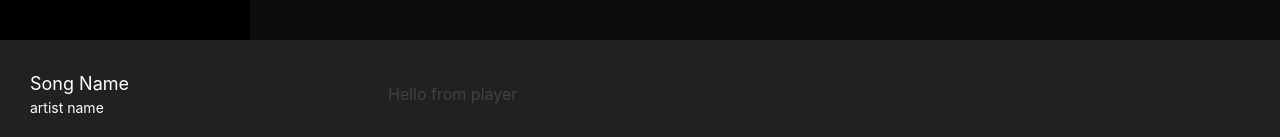
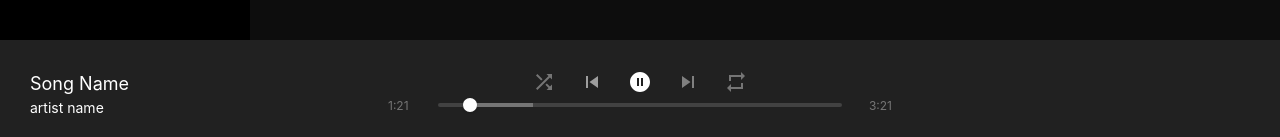
Before and after one commit to Standupic/FullStackApp, a Next.js app: page / in a window 1280 px wide. Shown: the part 660-797 px from the top of the page. Built offline with nearby package versions, Linux system fonts and the light colour scheme; no server answers; the database is empty; what easy-peasy would draw is missing.

Commit message:
add player markup

```diff
--- a/components/player.tsx
+++ b/components/player.tsx
@@ -19,11 +19,116 @@
   MdOutlinePlayCircleFilled,
   MdOutlinePauseCircleFilled,
   MdOutlineRepeat,
-} from "react-icons/all";
+} from "react-icons/md";
 import { useStoreActions } from "easy-peasy";
 
-const Player = () => {
-  return <Box>Hello from player</Box>;
+const Player = ({ song, activeSong }) => {
+  const [playing, setPlaying] = useState(true);
+  const [index, setIndex] = useState(0);
+  const [seek, setSeek] = useState(0.0);
+  const [repeat, setRepeat] = useState(false);
+  const [shuffle, setShuffle] = useState(false);
+  const [duration, setDuration] = useState(0.0);
+
+  const setPlayState = (value) => {
+    setPlaying(value);
+  };
+
+  const onShuffle = () => {
+    setShuffle((state) => !state);
+  };
+
+  const onRepeat = () => {
+    setRepeat((state) => !state);
+  };
+
+  return (
+    <Box>
+      <Box>{/* <ReactHowler playing={playing} src={activeSong?.url} /> */}</Box>
+      <Center>
+        <ButtonGroup>
+          <IconButton
+            outline="none"
+            variant="link"
+            aria-label="shuffle"
+            fontSize="24px"
+            color={shuffle ? "white" : "gray.600"}
+            onClick={onShuffle}
+            icon={<MdShuffle />}
+          />
+          <IconButton
+            outline="none"
+            variant="link"
+            aria-label="skip"
+            fontSize="24px"
+            icon={<MdSkipPrevious />}
+          />
+          {playing ? (
+            <IconButton
+              outline="none"
+              variant="link"
+              aria-label="pause"
+              fontSize="24px"
+              color="white"
+              icon={<MdOutlinePauseCircleFilled />}
+              onClick={() => setPlayState(false)}
+            />
+          ) : (
+            <IconButton
+              outline="none"
+              variant="link"
+              aria-label="play"
+              fontSize="24px"
+              color="white"
+              icon={<MdOutlinePlayCircleFilled />}
+              onClick={() => setPlayState(true)}
+            />
+          )}
+          <IconButton
+            outline="none"
+            variant="link"
+            aria-label="next"
+            fontSize="24px"
+            color="gray"
+            icon={<MdSkipNext />}
+          />
+          <IconButton
+            outline="none"
+            variant="link"
+            aria-label="repeat"
+            fontSize="24px"
+            color={repeat ? "white" : "gray.600"}
+            onClick={onRepeat}
+            icon={<MdOutlineRepeat />}
+          />
+        </ButtonGroup>
+      </Center>
+      <Box color="gray.600">
+        <Flex justify="center" align="center">
+          <Box width="10%">
+            <Text fontSize="xs">1:21</Text>
+          </Box>
+          <Box width="80%">
+            <RangeSlider
+              aria-label={["min", "max"]}
+              step={0.1}
+              min={0}
+              max={321}
+              id="player-range"
+            >
+              <RangeSliderTrack bg="gray.800">
+                <RangeSliderFilledTrack bg="gray.600" />
+              </RangeSliderTrack>
+              <RangeSliderThumb index={0} />
+            </RangeSlider>
+          </Box>
+          <Box width="10%" textAlign="right">
+            <Text fontSize="xs">3:21</Text>
+          </Box>
+        </Flex>
+      </Box>
+    </Box>
+  );
 };
 
 export default Player;
```
